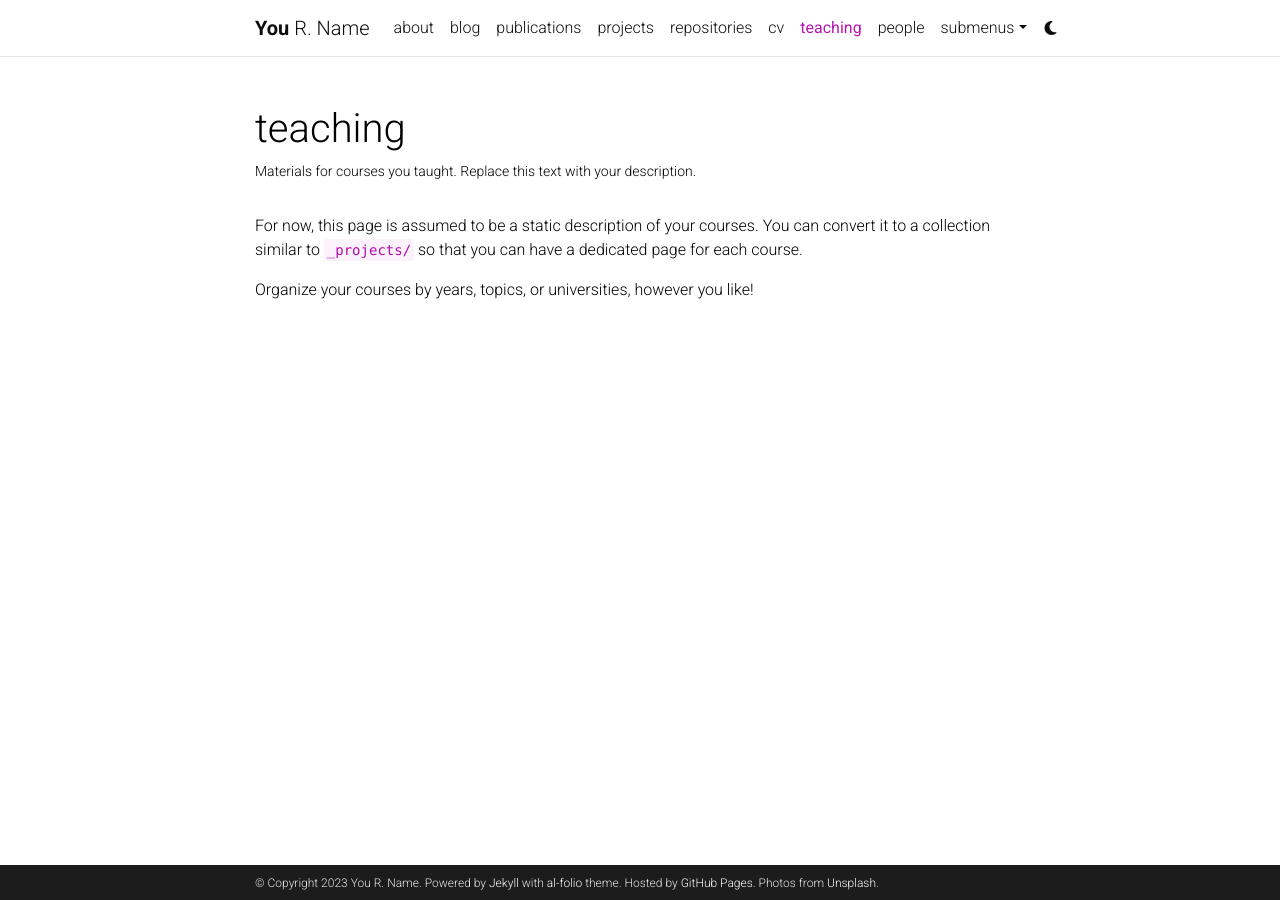
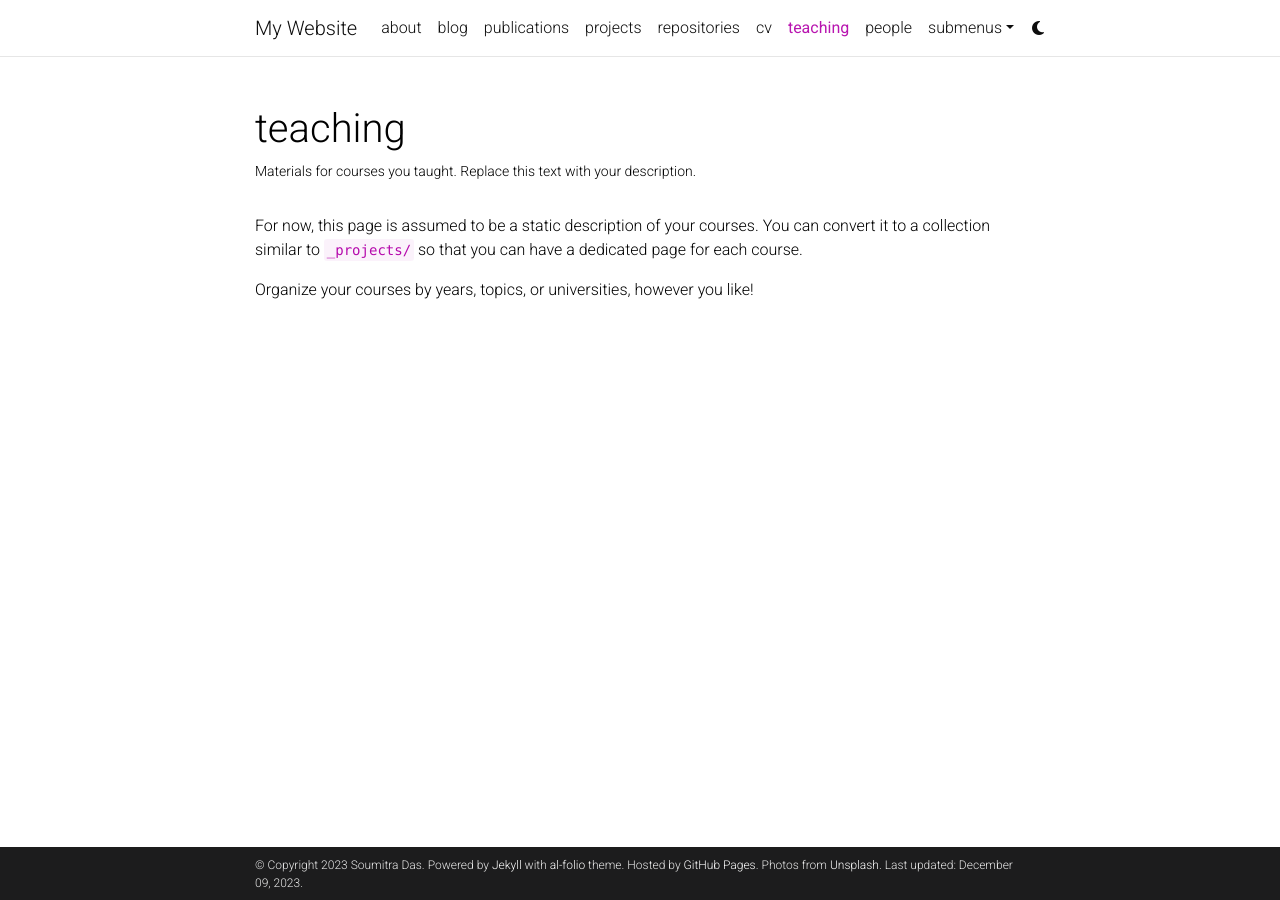
Before and after one commit to dsoum/dsoum.github.io, a Jekyll site: the page built from _pages/teaching.md, in a window 1280 px wide. Built offline with Jekyll 4.4.1, drawn with Linux system fonts in a browser that asks for light colours; comment, search, counter and statistics services are not loaded; a style sheet for code colours, icons or effects is not loaded.

Commit message:
initial commit

```diff
--- a/_config.yml
+++ b/_config.yml
@@ -2,11 +2,11 @@
 # Site settings
 # -----------------------------------------------------------------------------
 
-title: blank # the website title (if blank, full name will be used instead)
-first_name: You
-middle_name: R.
-last_name: Name
-email: you@example.com
+title: My Website # the website title (if blank, full name will be used instead)
+first_name: Soumitra
+middle_name:
+last_name: Das
+email: soumitradas00002@gmail.com
 description: > # the ">" symbol means to ignore newlines until "footer_text:"
   A simple, whitespace theme for academics. Based on [*folio](https://github.com/bogoli/-folio) design.
 footer_text: >
@@ -18,9 +18,9 @@ keywords: jekyll, jekyll-theme, academic-website, portfolio-website  # add your
 lang: en # the language of your site (for example: en, fr, cn, ru, etc.)
 icon: ⚛️  # the emoji used as the favicon (alternatively, provide image name in /assets/img/)
 
-url: https://alshedivat.github.io # the base hostname & protocol for your site
-baseurl: /al-folio # the subpath of your site, e.g. /blog/
-last_updated: false # set to true if you want to display last updated in the footer
+url: https://dsoum.github.io # the base hostname & protocol for your site
+baseurl: # the subpath of your site, e.g. /blog/
+last_updated: true # set to true if you want to display last updated in the footer
 impressum_path:  # set to path to include impressum link in the footer, use the same path as permalink in a page, helps to conform with EU GDPR
 
 # -----------------------------------------------------------------------------
```
